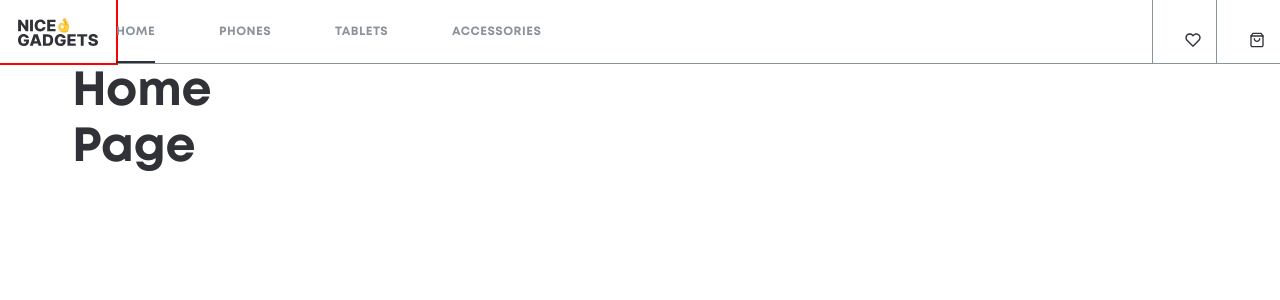
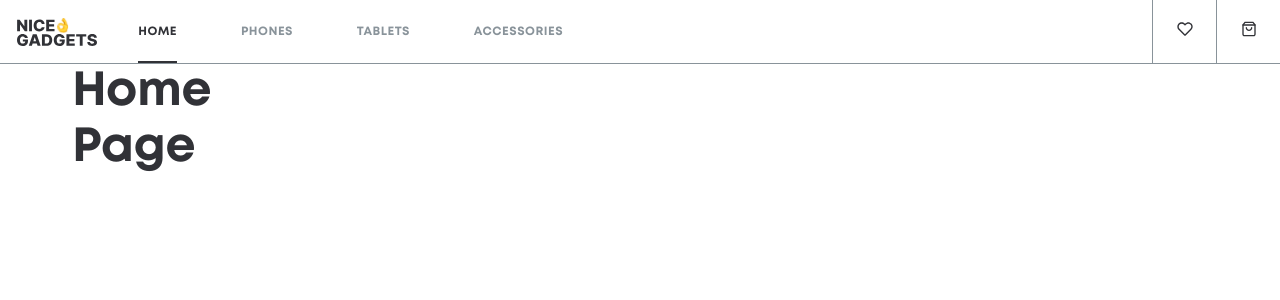
Before and after one commit to fe-nov23-Skynet/product_catalog, a React (Create React App) app: page / in a window 1280 px wide. Shown: the top 300 px of the page. Built offline with nearby package versions, Linux system fonts and the light colour scheme.

Commit message:
Added header without burger

```diff
--- a/src/components/Header/Header.tsx
+++ b/src/components/Header/Header.tsx
@@ -1,9 +1,8 @@
 /* eslint-disable jsx-a11y/control-has-associated-label */
 /* eslint-disable jsx-a11y/anchor-is-valid */
 import './header.scss';
-import { NavLink } from 'react-router-dom';
+import { Link, NavLink } from 'react-router-dom';
 import cn from 'classnames';
-import { ReactComponent as Logo } from '../../styles/icons/Logo.svg';
 import { ReactComponent as Favorites } from '../../styles/icons/Favourites.svg';
 import { ReactComponent as Cart } from '../../styles/icons/Cart.svg';
 
@@ -18,10 +17,9 @@ export function Header() {
     <header className="header">
       <NavLink
         to="/"
-        className="header_logo"
-      >
-        <Logo />
-      </NavLink>
+        className="header_logo__img"
+      />
+
       <div className="header_container">
         <nav className="header_nav">
           <NavLink
@@ -54,21 +52,21 @@ export function Header() {
         </nav>
         <div className="header_box">
           <div className="header_box__container">
-            <NavLink
+            <Link
               to="favourites"
               className="header_box__link"
             >
               <Favorites />
-            </NavLink>
+            </Link>
           </div>
 
           <div className="header_box__container">
-            <NavLink
+            <Link
               to="cart"
               className="header_box__link"
             >
               <Cart />
-            </NavLink>
+            </Link>
           </div>
         </div>
       </div>
--- a/src/components/Header/header.scss
+++ b/src/components/Header/header.scss
@@ -1,26 +1,36 @@
+@import '../../styles/variables/theme_colors.scss';
+@import '../../styles/mixins.scss';
 .header {
   display: flex;
-  // outline: 2px solid red;
   height: 48px;
-  border-bottom: 1px solid #89939A;
+  border-bottom: 1px solid $color-secondary;
 
-  @media screen and (min-width: 1200px) {
+  @include on-desktop {
     height: 64px;
   }
 
-  &_logo {
-    display: flex;
-    align-items: center;
-    justify-content: center;
-    width: 128px;
-    outline: 2px solid red;
+    &_logo__img {
+      display: flex;
+      align-items: center;
+      justify-content: center;
+      width: 96px;
+      margin-right: 16px;
+      background-position: center;
+      background-repeat: no-repeat;
+      background-image: url('../../styles/icons/LogoSmall.svg');
+
+      @include on-desktop {
+      width: 128px;
+      margin-right: 24px;
+        background-image: url('../../styles/icons/LogoBig.svg');
+
+      }
   }
 
   &_container {
     display: flex;
     justify-content: space-between;
     width: 100%;
-    // outline: 1px solid green;
   }
 
   &_nav {
@@ -28,35 +38,23 @@
     display: flex;
     align-items: center;
     justify-content: space-between;
-    // outline: 2px solid red;
 
     &__link {
       display: flex;
       align-items: center;
       text-decoration: none;
-      color: #89939A;
+      color: $color-secondary;
       font-family: Mont;
       font-size: 12px;
       font-weight: 800;
       line-height: 11px;
       letter-spacing: 0.04em;
       height: 100%;
-      // outline: 2px solid red;
     }
 
     &__link--active {
       position: relative;
-      // display: flex;
-      // align-items: center;
-      // text-decoration: none;
-      // color: #313237;
-      // font-family: Mont;
-      // font-size: 12px;
-      // font-weight: 800;
-      // line-height: 11px;
-      // letter-spacing: 0.04em;
-      // height: 100%;
-      // outline: 2px solid red;
+      color: $color-primary;
 
       &::after {
         content: '';
@@ -65,7 +63,7 @@
         bottom: 0;
         width: 100%;
         height: 2px;
-        background-color: #313237;
+        background-color: $color-primary;
       }
     }
   }
@@ -76,20 +74,27 @@
 }
 
 .header_box__container {
-  width: 64px;
-  height: 64px;
+  width: 48px;
+    height: 48px;
   display: flex;
   align-items: center;
   justify-content: center;
-  border-left: 1px solid #89939A;
+  border-left: 1px solid $color-secondary;
+
+    @include on-desktop {
+      width: 64px;
+      height: 64px;
+    }
 }
 
 .header_box__link {
-  width: 16px;
-  height: 16px;
   text-decoration: none;
-  color: #89939A;
+  color: $color-secondary;
   padding: 0;
   margin: 0;
-  padding: 24px;
+  padding: 13px 15px;
+
+    @include on-desktop {
+      padding: 21px 24px;
+    }
 }
```
Also changed, not shown: src/styles/icons/LogoBig.svg (renamed from src/styles/icons/Logo.svg), src/styles/icons/LogoSmall.svg (added).
